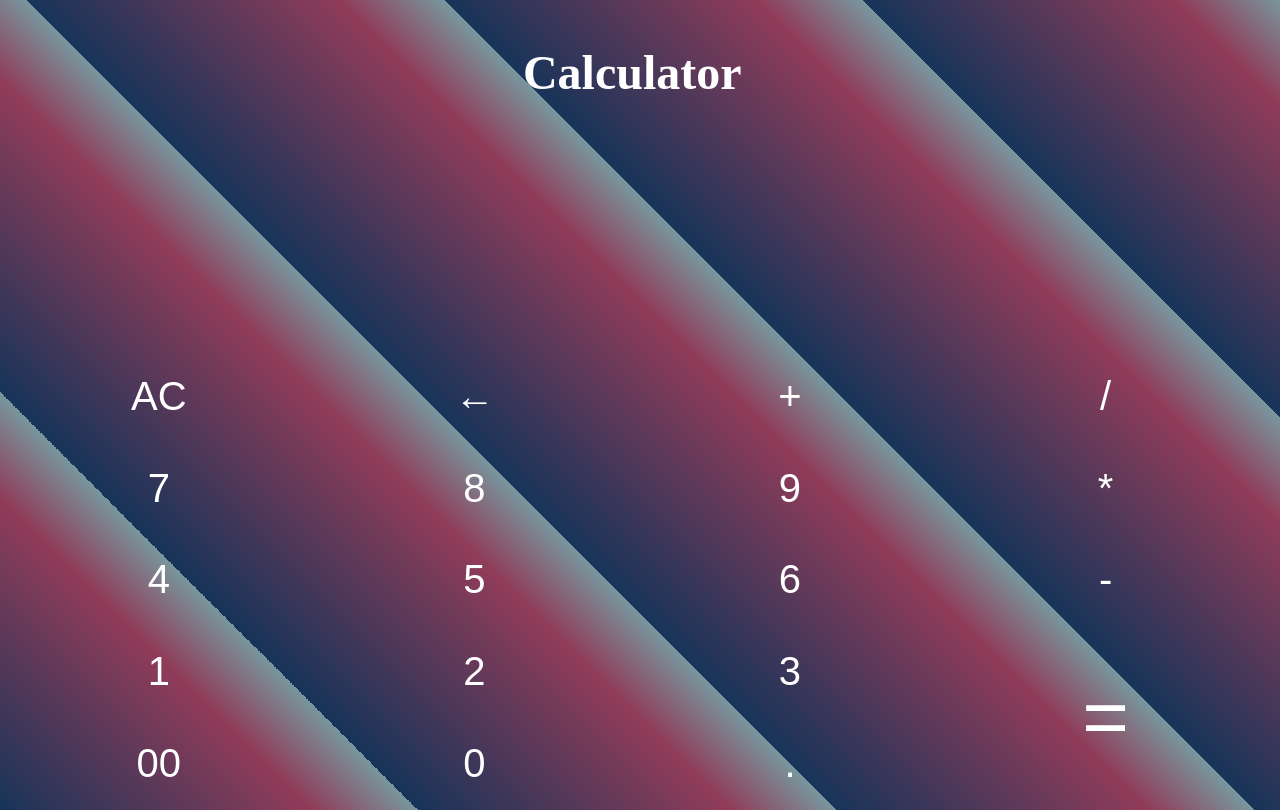
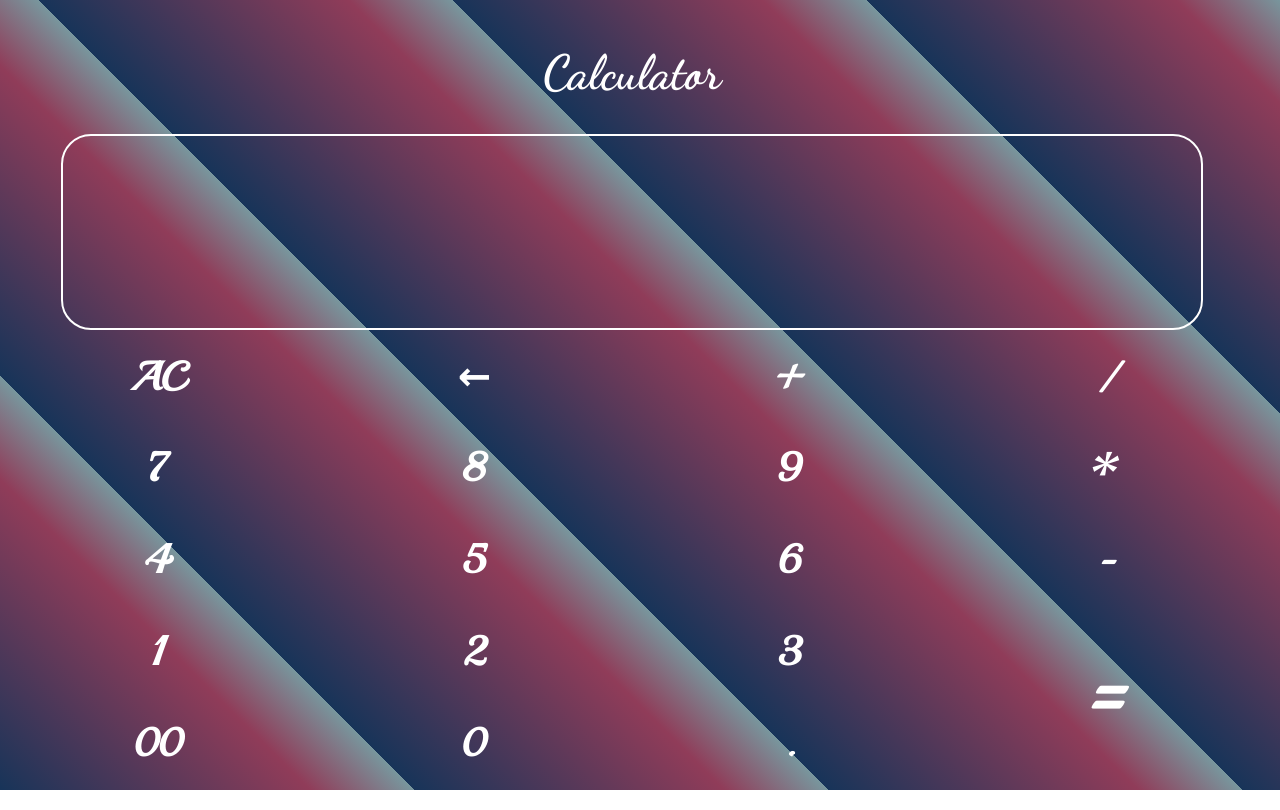
Before and after one commit to atul22g/Calculator, a plain HTML site: page index.html in a window 1280 px wide. Drawn offline with Linux system fonts and the light colour scheme.

Commit message:
Enprovement in fonts and screen

```diff
--- a/css/style.css
+++ b/css/style.css
@@ -1,6 +1,12 @@
+@import url('https://fonts.googleapis.com/css2?family=Dancing+Script:wght@700&family=Playball&display=swap');
 * {
   margin: 0;
   padding: 0;
+
+}
+
+body::-webkit-scrollbar{
+  display: none;
 }
 
 table {
@@ -19,9 +25,11 @@
 }
 
 #heading {
+  font-family: 'Dancing Script', cursive;
   padding-top: 10px;
   text-align: center;
   font-size: 3em;
+  font-weight: bolder;
   color: white;
   font-weight: bolder;
   width: 100%;
@@ -29,17 +37,23 @@
 }
 
 #screen {
+  font-family: 'Playball', cursive;
   display: flex;
   word-wrap: unset;
   background: transparent;
   outline: none;
   color: white;
   font-size: 3em;
+  font-weight: bold;
+  border-radius: 30px;
   border: none;
-  padding-left: 25px;
-  width: 100%;
-  height: 27vh;
+  padding: 0 25px;
+  margin: auto;
+  width: 85vw;
+  height: 24vh;
   font-weight: bold;
+  overflow: scroll;
+  border: 2px solid white;
 }
 
 table tr td button {
@@ -47,10 +61,12 @@
   height: 11.2vh;
   color: white;
   font-size: 2.5em;
+  font-weight: bold;
   border: none;
   background-color: transparent;
   cursor: pointer;
   border-radius: 20px;
+  font-family: 'Playball', cursive;
 }
 
 table tr td button:hover {
```
Also changed, not shown: js/script.js (line endings or trailing spaces).
